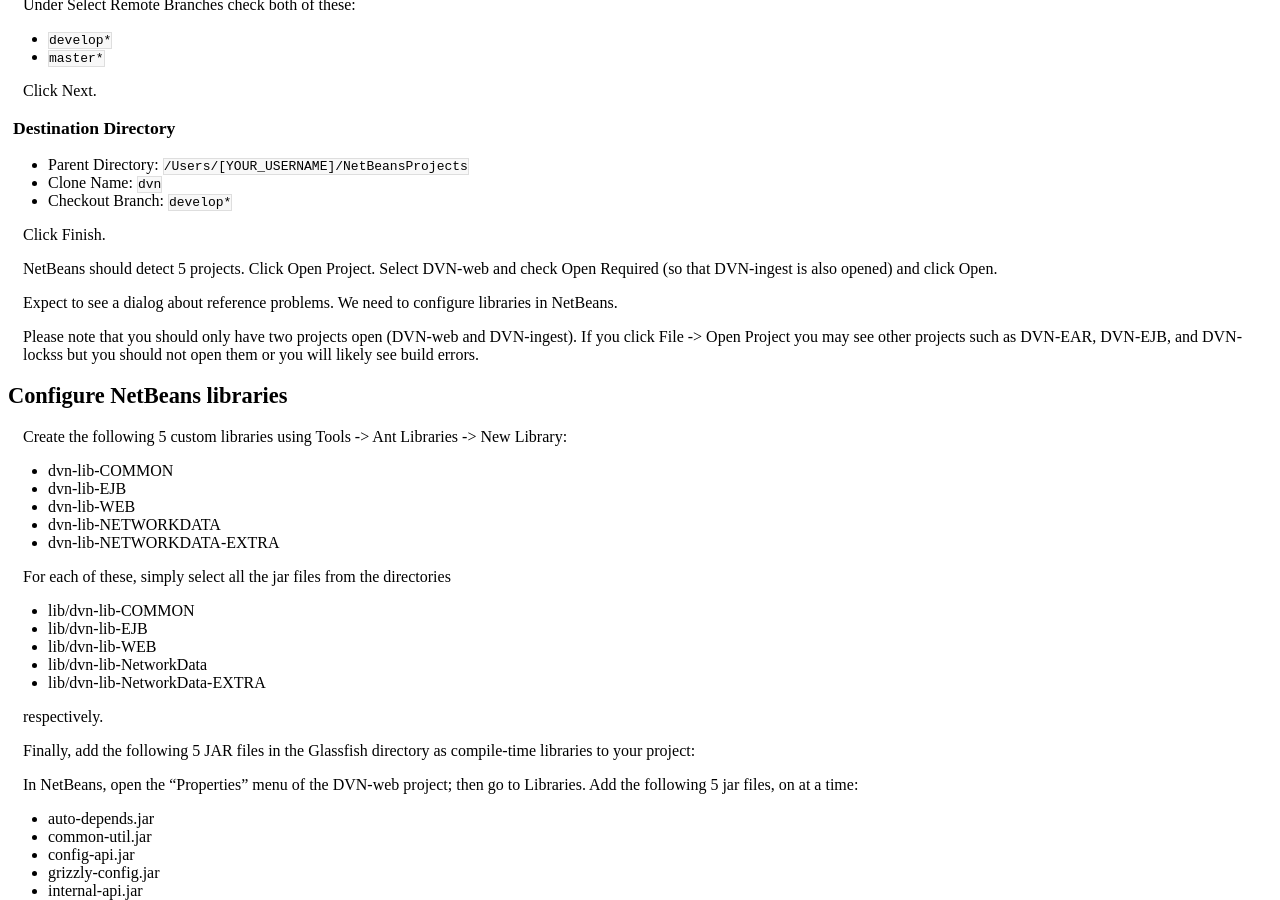
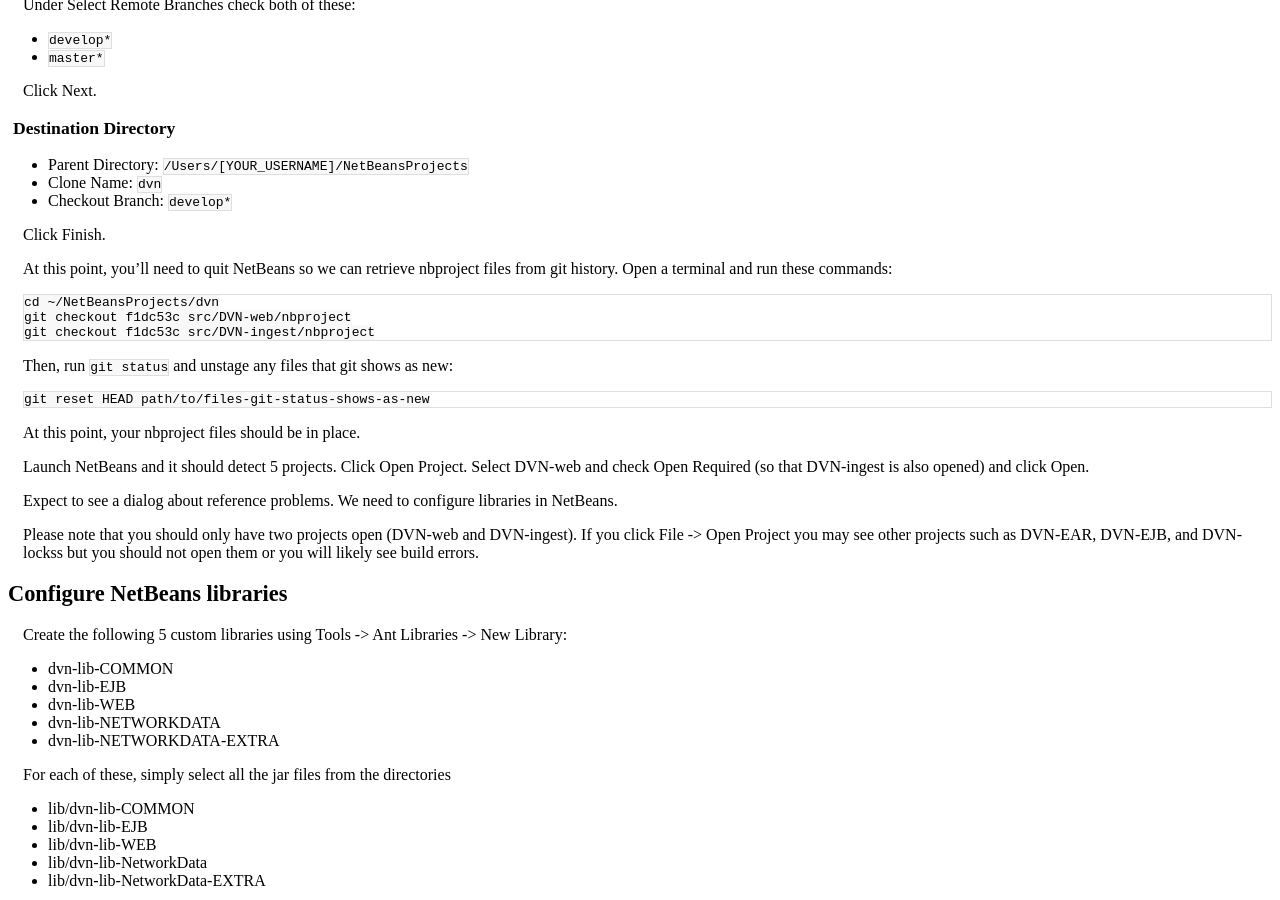
Before and after one commit to dvn/dvn-sourceforge2github, a Jekyll site: the page built from dvn-dev-on-github/quickstart/index.md, in a window 1280 px wide and 900 px high, scrolled down 1078 px. Built offline with Jekyll 4.4.1, drawn with Linux system fonts in a browser that asks for light colours; Markdown is read by kramdown in place of the engine named in the settings.

Commit message:
nbproject files can be retrieved from git history

```diff
--- a/dvn-dev-on-github/quickstart/index.md
+++ b/dvn-dev-on-github/quickstart/index.md
@@ -68,7 +68,19 @@ Click Next.
 
 Click Finish.
 
-NetBeans should detect 5 projects. Click Open Project. Select DVN-web and check Open Required (so that DVN-ingest is also opened) and click Open.
+At this point, you'll need to quit NetBeans so we can retrieve nbproject files from git history. Open a terminal and run these commands:
+
+    cd ~/NetBeansProjects/dvn
+    git checkout f1dc53c src/DVN-web/nbproject
+    git checkout f1dc53c src/DVN-ingest/nbproject
+
+Then, run `git status` and unstage any files that git shows as new:
+
+    git reset HEAD path/to/files-git-status-shows-as-new
+
+At this point, your nbproject files should be in place.
+
+Launch NetBeans and it should detect 5 projects. Click Open Project. Select DVN-web and check Open Required (so that DVN-ingest is also opened) and click Open.
 
 Expect to see a dialog about reference problems. We need to configure libraries in NetBeans.
 
```
